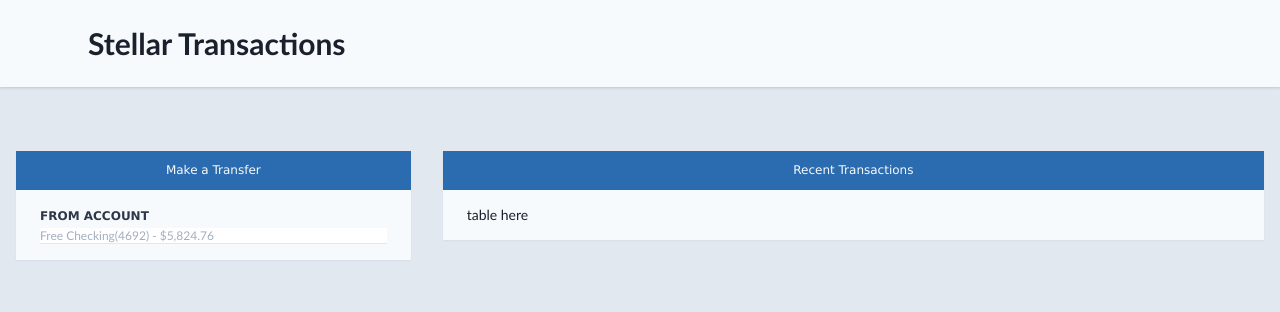
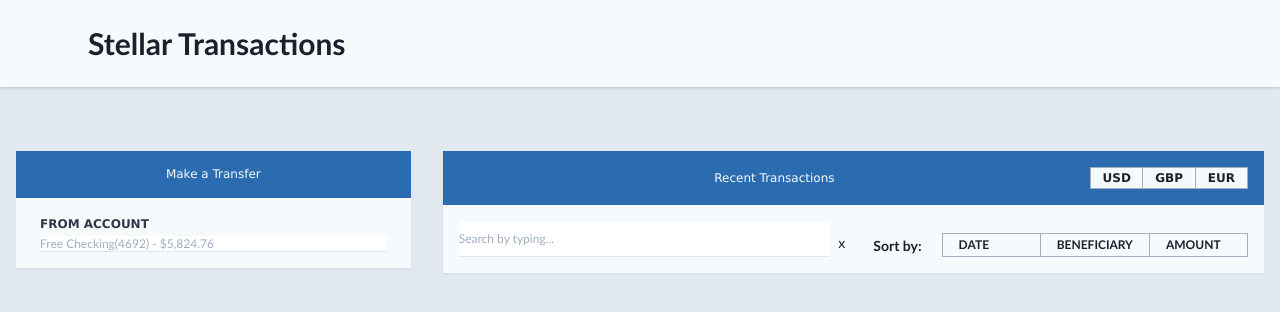
Before and after one commit to chriswolmarans/stellar-transactions, an Angular app: page / in a window 1280 px wide. Shown: the top 312 px of the page. Built offline with nearby package versions, Linux system fonts and the light colour scheme; what @tailwindcss/custom-forms would draw is missing.

Commit message:
Add search and sort mark up and styles to Recent Transactions card.

```diff
--- a/src/app/app.component.html
+++ b/src/app/app.component.html
@@ -8,9 +8,39 @@
   <div class="flex md:flex-row-reverse flex-wrap">
     <div class="w-full md:w-full lg:w-2/3 lg:p-4 p-3">
       <div class="transaction-card">
-        <div class="transaction-card-heading">Recent Transactions</div>
-        <div class="px-6 py-4">
-          table here
+        <div class="transaction-card-heading w-full">
+          <span class="inline-flex w-4/5 justify-center">Recent Transactions</span>
+          <div class="inline-flex btn-group w-1/5">
+            <button class="btn p-0 text-center block bg-gray-100 text-gray-900">
+              USD
+            </button>
+            <button class="btn p-0 text-center block bg-gray-100 text-gray-900">
+              GBP
+            </button>
+            <button class="btn p-0 text-center block bg-gray-100 text-gray-900">
+              EUR
+            </button>
+          </div>
+        </div>
+        <div class="p-4 flex">
+          <label class="inline-flex w-full">
+            <input type="text" class="form-input custom-form-input w-full mt-0 pb-0" placeholder="Search by typing...">
+            <button class="px-2 py-1 mt-2">x</button>
+          </label>
+          <div class="inline-flex w-full pt-1">
+            <span class="mx-5 mt-3 whitespace-no-wrap font-bold">Sort by:</span>
+            <div class="btn-group w-full h-6 mt-2">
+              <button class="btn w-full">
+                Date
+              </button>
+              <button class="btn w-full">
+                Beneficiary
+              </button>
+              <button class="btn w-full">
+                Amount
+              </button>
+            </div>
+          </div>
         </div>
       </div>
     </div>
--- a/src/app/app.component.scss
+++ b/src/app/app.component.scss
@@ -6,6 +6,6 @@
   @apply overflow-hidden bg-gray-100 shadow-sm;
 }
 .transaction-card-heading {
-  @apply text-gray-100 py-3 px-2 text-center bg-blue-700 text-xs font-medium;
+  @apply text-gray-100 p-4 text-center bg-blue-700 text-xs font-medium;
   font-family: Verdana, Arial, sans-serif;
 }
--- a/src/styles/app-components.scss
+++ b/src/styles/app-components.scss
@@ -13,6 +13,38 @@
   }
 }
 
+/* button group styles */
+
+.btn {
+  @apply relative inline-flex items-center px-4 border border-gray-500 bg-transparent;
+  @apply w-full;
+  @apply leading-5 font-semibold uppercase text-xs;
+}
+
+.btn:hover {
+  @apply text-gray-700;
+}
+
+.btn:focus {
+  @apply z-10 outline-none border-gray-900;
+}
+
+.btn:active {
+  @apply bg-gray-100 text-gray-500;
+}
+
+.btn-group {
+  @apply relative z-0 inline-flex;
+}
+
+.btn-group > .btn:not(:first-child) {
+  @apply rounded-l-none -ml-px;
+}
+
+.btn-group > .btn:not(:last-child) {
+  @apply rounded-r-none;
+}
+
 /* Default forms style */
 .form-label {
   @apply text-gray-800 uppercase font-bold text-xs font-sans;
```
